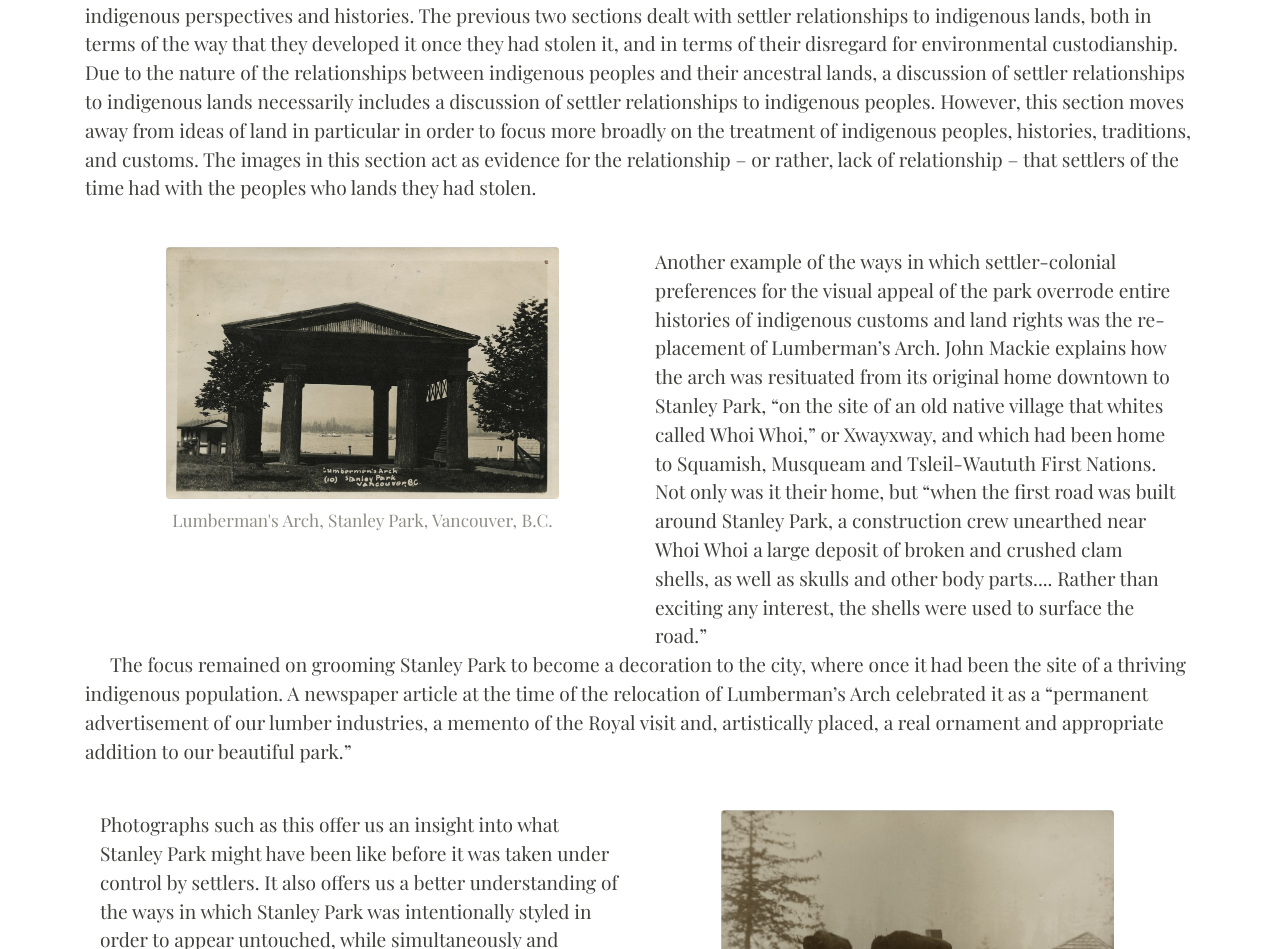
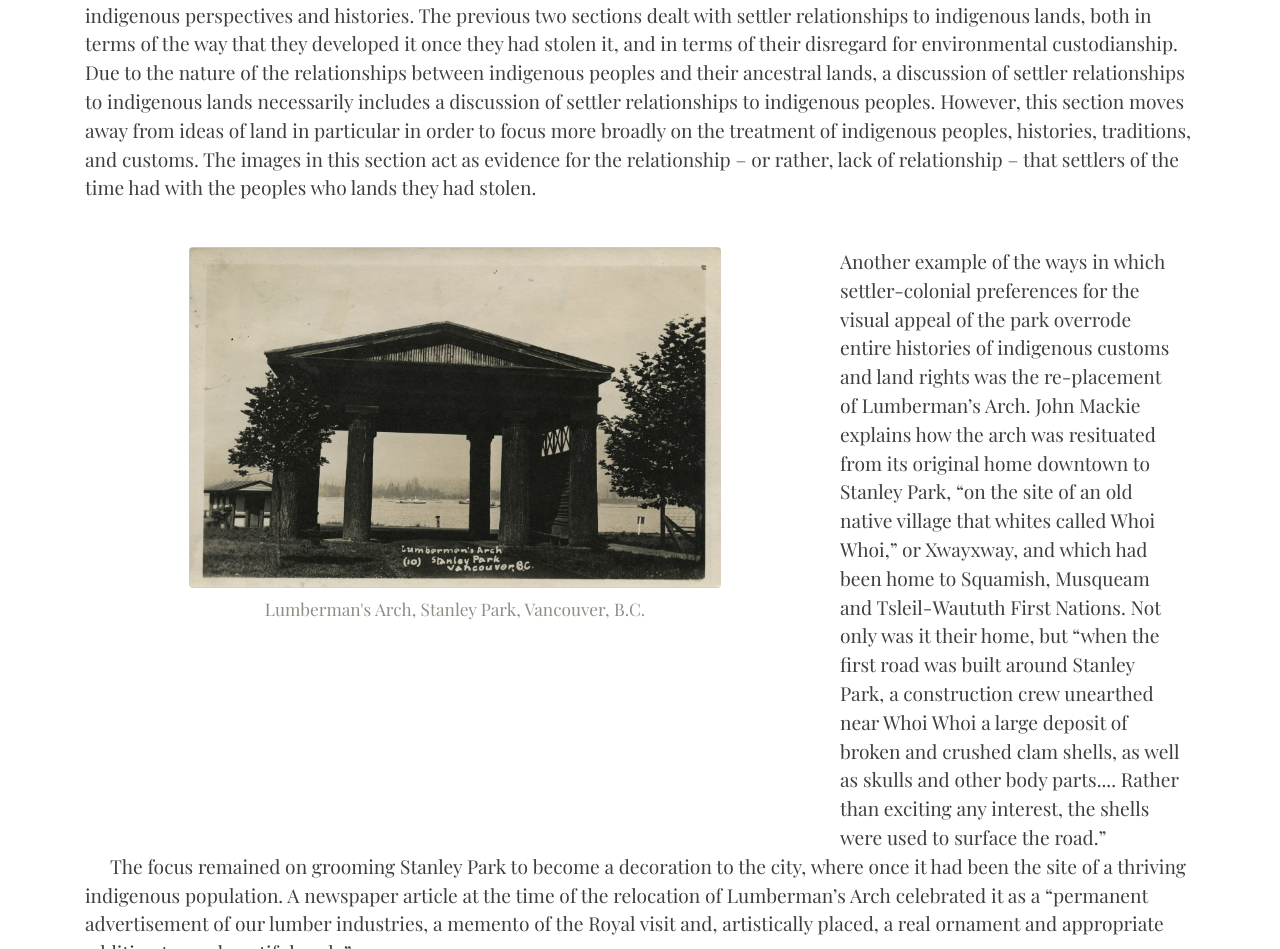
Before and after one commit to ashlynnprasad/langmann-2021, a Jekyll site: the page built from pages/relationswithindigenouspeoples.md, in a window 1280 px wide. Shown: the part 549-1498 px from the top of the page. Built offline with Jekyll 4.4.1, drawn with Linux system fonts in a browser that asks for light colours; nearby versions of some CDN libraries.

Commit message:
changed column sizes

```diff
--- a/pages/relationswithindigenouspeoples.md
+++ b/pages/relationswithindigenouspeoples.md
@@ -14,10 +14,10 @@
 
 <div class="container">
   <div class="row">
-    <div class="col-sm">
+    <div class="col-sm-8">
       {% include feature/item-figure.html objectid="langmann025" width="75" %}
     </div>
-    <div class="col-sm">
+    <div class="col-sm-4">
       Another example of the ways in which settler-colonial preferences for the visual appeal of the park overrode entire histories of indigenous customs and land rights was the re-placement of Lumberman’s Arch. John Mackie explains how the arch was resituated from its original home downtown to Stanley Park, “on the site of an old native village that whites called Whoi Whoi,” or Xwayxway, and which had been home to Squamish, Musqueam and Tsleil-Waututh First Nations.  Not only was it their home, but “when the first road was built around Stanley Park, a construction crew unearthed near Whoi Whoi a large deposit of broken and crushed clam shells, as well as skulls and other body parts.... Rather than exciting any interest, the shells were used to surface the road.”
     </div>
   </div>
@@ -26,10 +26,10 @@
 
 <div class="container">
   <div class="row">
-    <div class="col-sm">
+    <div class="col-sm-4">
       Photographs such as this offer us an insight into what Stanley Park might have been like before it was taken under control by settlers. It also offers us a better understanding of the ways in which Stanley Park was intentionally styled in order to appear untouched, while simultaneously and systematically removing certain naturally-occurring aspects of its environment, such as the existence of wild buffalo on the land. The removal of the buffalo is particularly poignant because many indigenous peoples “consider the buffalo as their sacred animal that is closely connected to the Creator.”
     </div>
-    <div class="col-sm">
+    <div class="col-sm-8">
       {% include feature/item-figure.html objectid="langmann026" width="75" %}
     </div>
   </div>
@@ -37,10 +37,10 @@
 
 <div class="container">
   <div class="row">
-    <div class="col-sm">
+    <div class="col-sm-8">
       {% include feature/item-figure.html objectid="langmann027" width="75" %}
     </div>
-    <div class="col-sm">
+    <div class="col-sm-4">
       This image shows us another relic of the many past lives of Stanley Park, from a zoo which once existed there. As Donaldson says, “Not only were plant species regularly added and replaced in the Stanley Park of the early 20th century; so too were members of the peninsula’s animal population” such as “animals kept in the park zoo (including several deer and a bear notable for its repeated escapes).”  The existence of such an attraction acts as yet another example of the ways in which the settlers of that time wished to craft a particular image of Stanley Park: full of nature, but only in ways that felt palatable and safe to settlers.
     </div>
   </div>
@@ -48,10 +48,10 @@
 
 <div class="container">
   <div class="row">
-    <div class="col-sm">
+    <div class="col-sm-4">
       This image is a further example of the ways in which settlers disrespected indigenous customs and traditions. When seen through a more critical lens, this image reads as evidence of the ways in which settlers not only took the land for their own, but then also proceeded to take advantage of natural resources in harmful and toxic ways. The handwritten captions on the photograph – “The cougar hunt” and “The cougar dead just where she fell” – speak to the enjoyment and pride that was taken in hunting for sport, rather than focusing on being more responsible, respectful custodians of the land.
     </div>
-    <div class="col-sm">
+    <div class="col-sm-8">
       {% include feature/item-figure.html objectid="langmann030" width="75" %}
     </div>
   </div>
@@ -59,10 +59,10 @@
 
 <div class="container">
   <div class="row">
-    <div class="col-sm">
+    <div class="col-sm-8">
       {% include feature/item-figure.html objectid="langmann015" width="75" %}
     </div>
-    <div class="col-sm">
+    <div class="col-sm-4">
       This image is most notable for its illustration of George Vancouver, one of the first colonizers of the area that now bears his name. In the image, George Vancouver is seen in larger-than-life form, physically standing on the lands now known as Stanley Park. Vancouver’s arms are slightly raised and his feet positioned in a way that arguably conveys power and ownership. Whether intentionally or not, his raised arms somewhat mimic the “Salish tradition of welcoming visitors,” which also includes raised arms.
     </div>
   </div>
@@ -70,10 +70,10 @@
 
 <div class="container">
   <div class="row">
-    <div class="col-sm">
+    <div class="col-sm-4">
       “When British Columbia entered Confederation in 1871, Aboriginal people were placed under federal jurisdiction. By 1876, the Indian Act legislated our daily lives. In an attempt to assimilate Aboriginal people to Christian Canadian society, the government sent our children to Indian residential schools. Despite these destructive policies, our culture and society persisted.” <br>
     </div>
-    <div class="col-sm">
+    <div class="col-sm-8">
       {% include feature/item-figure.html objectid="langmann024" width="75" %}
     </div>
   </div>
@@ -94,10 +94,10 @@
 
 <div class="container">
   <div class="row">
-    <div class="col-sm">
+    <div class="col-sm-4">
       This image portrays a play about the crucifixion of Jesus Christ performed by indigenous folks in front of an audience of white settlers. The context of the image, such as how and why this event came to pass, is unknown, but there is something striking about the image when one considers that Christianity was often forcibly foisted upon indigenous peoples and children in particular in order to both separate them from their cultural traditions and to offer another pathway by which settlers could justify colonization to themselves.
     </div>
-    <div class="col-sm">
+    <div class="col-sm-8">
       {% include feature/item-figure.html objectid="langmann023" width="75" %}
     </div>
   </div>
```
